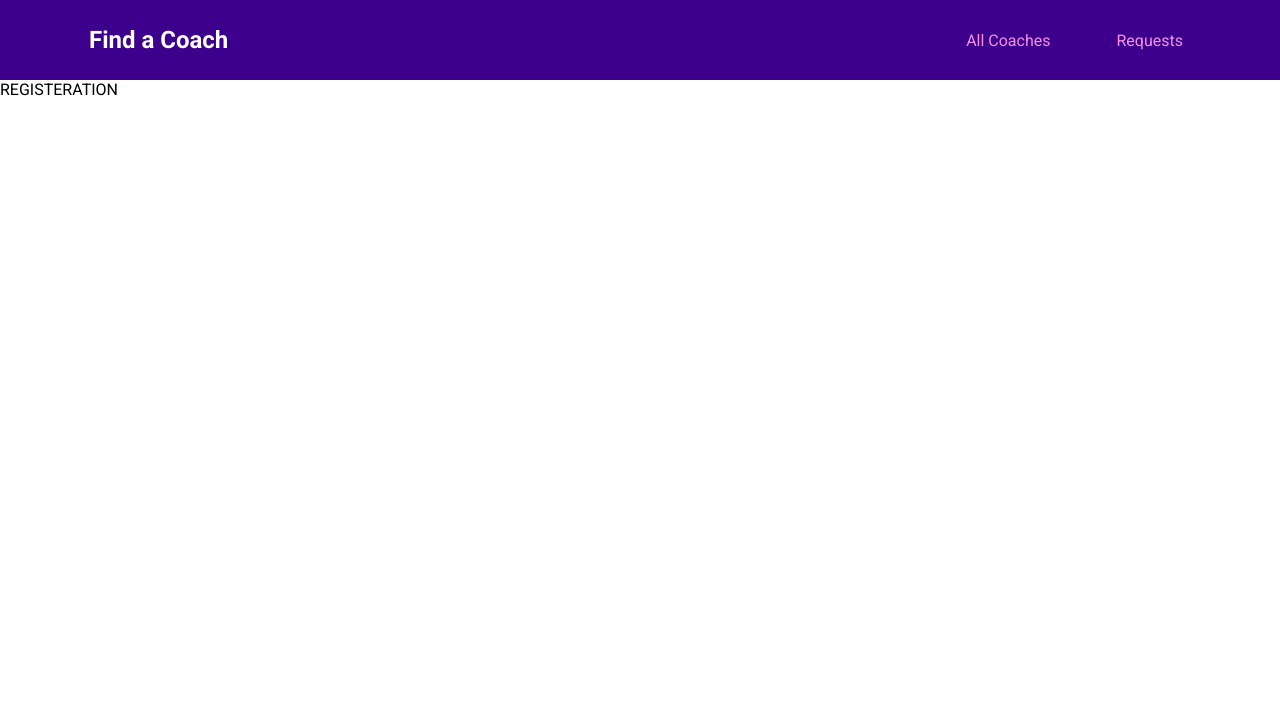
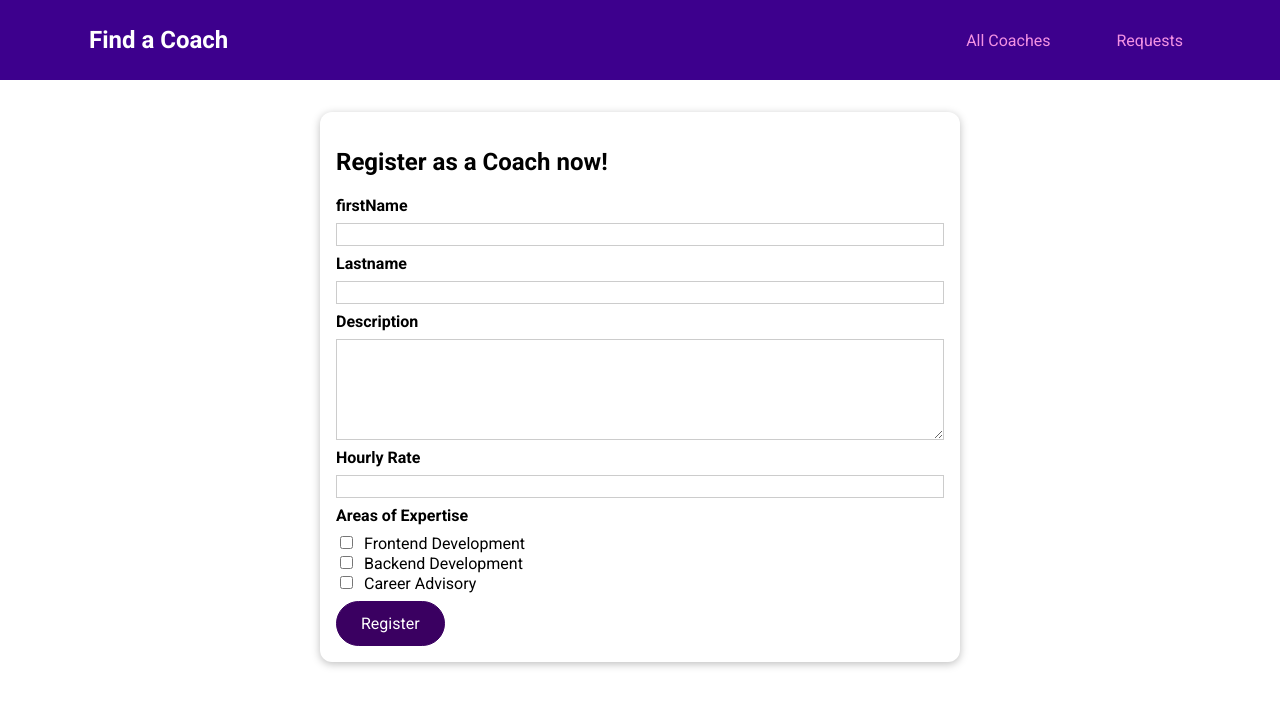
Before and after one commit to rahulkotla2/Find-A-Coach, a Vue app: page /register in a window 1280 px wide. Shown: the top 706 px of the page. Built offline with nearby package versions, Linux system fonts and the light colour scheme.

Commit message:
Creation of CoachForm and Added changes in CoachRegistration

```diff
--- /dev/null
+++ b/src/components/coaches/CoachForm.vue
@@ -0,0 +1,120 @@
+<template>
+    <form @submit.prevent="submitForm">
+        <div class="form-control">
+            <label for="firstName">firstName</label>
+            <input type="text" id="firstName" v-model="firstName">
+        </div>
+        <div class="form-control">
+            <label for="lastName">Lastname</label>
+            <input type="text" id="lastName" v-model="lastName">
+        </div>
+        <div class="form-control">
+            <label for="description">Description</label>
+            <textarea id="description" rows="5" v-model="description"></textarea>
+        </div>
+        <div class="form-control">
+            <label for="rate">Hourly Rate</label>
+            <input type="number" id="rate" v-model.number="rate">
+        </div>
+        <div class="form-control">
+            <h3>Areas of Expertise</h3>
+            <div>
+                <input type="checkbox" id="frontend" value="frontend" v-model="areas">
+                <label for="frontend">Frontend Development</label>
+            </div>
+            <div>
+                <input type="checkbox" id="backend" value="backend" v-model="areas">
+                <label for="backend">Backend Development</label>
+            </div>
+            <div>
+                <input type="checkbox" id="career" value="career" v-model="areas">
+                <label for="career">Career Advisory</label>
+            </div>
+        </div>
+        <base-button>Register</base-button>
+    </form>
+</template>
+
+<script>
+export default {
+    emits: ['save-data'],
+    data() {
+        return {
+            firstName: '',
+            lastName: '',
+            description: '',
+            rate: null,
+            areas: [],
+        }
+    },
+    methods: {
+        submitForm() {
+            const formData = {
+                first: this.firstName,
+                last: this.lastName,
+                desc: this.description,
+                rate: this.rate,
+                areas: this.areas,
+            };
+            this.$emit('save-data', formData);
+        }
+    }
+}
+</script>
+
+<style scoped>
+.form-control {
+    margin: 0.5rem 0;
+}
+
+label {
+    font-weight: bold;
+    display: block;
+    margin-bottom: 0.5rem;
+}
+
+input[type='checkbox']+label {
+    font-weight: normal;
+    display: inline;
+    margin: 0 0 0 0.5rem;
+}
+
+input,
+textarea {
+    display: block;
+    width: 100%;
+    border: 1px solid #ccc;
+    font: inherit;
+}
+
+input:focus,
+textarea:focus {
+    background-color: #f0e6fd;
+    outline: none;
+    border-color: #3d008d;
+}
+
+input[type='checkbox'] {
+    display: inline;
+    width: auto;
+    border: none;
+}
+
+input[type='checkbox']:focus {
+    outline: #3d008d solid 1px;
+}
+
+h3 {
+    margin: 0.5rem 0;
+    font-size: 1rem;
+}
+
+.invalid label {
+    color: red;
+}
+
+.invalid input,
+.invalid textarea {
+    border: 1px solid red;
+}
+</style>
--- a/src/pages/coaches/CoachRegistration.vue
+++ b/src/pages/coaches/CoachRegistration.vue
@@ -1,3 +1,23 @@
 <template>
-    REGISTERATION
+    <section>
+        <base-card>
+            <h2>Register as a Coach now!</h2>
+            <coach-form @save-data="saveData"></coach-form>
+        </base-card>
+    </section>
 </template>
+
+<script>
+import CoachForm from '../../components/coaches/CoachForm.vue';
+export default {
+    components: {
+        CoachForm,
+    },
+    methods: {
+        saveData(data) {
+            this.$store.dispatch('coaches/registerCoach', data);
+            this.$router.replace('/coaches');
+        },
+    }
+}
+</script>
--- a/src/pages/coaches/CoachesList.vue
+++ b/src/pages/coaches/CoachesList.vue
@@ -6,7 +6,7 @@
         <base-card>
             <div class="controls">
                 <base-button mode="outline">Refresh</base-button>
-                <base-button link to="/register">Register as Coach</base-button>
+                <base-button v-if="!isCoach" link to="/register">Register as Coach</base-button>
             </div>
             <ul v-if="hasCoaches">
                 <coach-item v-for="coach in filteredCoaches" :key="coach.id" :id="coach.id" :first-name="coach.firstName"
@@ -14,7 +14,7 @@
             </ul>
             <h2 v-else>No Coaches Available</h2>
         </base-card>
-</section>
+    </section>
 </template>
 
 <script>
@@ -35,6 +35,9 @@ export default {
         CoachFilter,
     },
     computed: {
+        isCoach() {
+            return this.$store.getters['coaches/isCoach'];
+        },
         filteredCoaches() {
             const coaches = this.$store.getters['coaches/coaches'];
             return coaches.filter(coach => {
--- a/src/store/index.js
+++ b/src/store/index.js
@@ -6,6 +6,16 @@ const store = createStore({
     modules: {
         coaches: coachesModule,
     },
+    state() {
+        return {
+            userId: 'c3',
+        }
+    },
+    getters: {
+        userId(state) {
+            return state.userId;
+        }
+    }
 });
 
 export default store
--- a/src/store/modules/coaches/actions.js
+++ b/src/store/modules/coaches/actions.js
@@ -1 +1,13 @@
-export default {};
+export default {
+    registerCoach(context, payload) {
+        const coachData = {
+            id: 'c3',
+            firstName: payload.first,
+            lastName: payload.last,
+            decription: payload.desc,
+            hourlyRate: payload.rate,
+            areas: payload.areas,
+        }
+        context.commit('registerCoach',coachData);
+    }
+};
--- a/src/store/modules/coaches/getters.js
+++ b/src/store/modules/coaches/getters.js
@@ -4,5 +4,10 @@ export default {
     },
     hasCoaches(state) {
         return state.coaches && state.coaches.length > 0;
+    },
+    isCoach(state,getters,rootState,rootGetters){
+       const coaches = rootGetters['coaches/coaches'];
+       const userId = rootState.userId;
+       return coaches.some(coach => coach.id === userId);
     }
 };
--- a/src/store/modules/coaches/mutations.js
+++ b/src/store/modules/coaches/mutations.js
@@ -1 +1,5 @@
-export default {};
+export default {
+    registerCoach(state,payload){
+        state.coaches.push(payload);
+    }
+};
```
